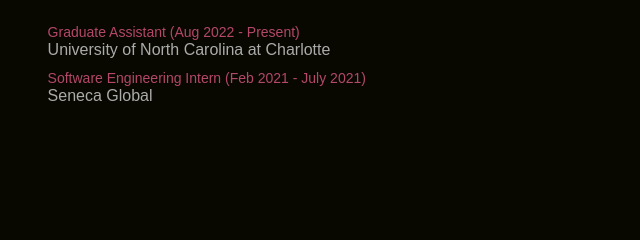
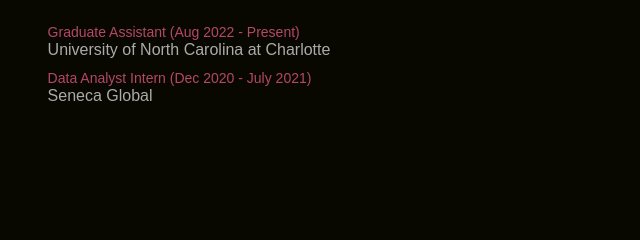
Before and after one commit to medhagitay/portfolio, a plain HTML site: page index.html in a window 1280 px wide. Both pictures are taken after a click on the element "Experience". Shown: the part 1161-1401 px from the top of the page, 490-1130 px from the left. Drawn offline with Linux system fonts and the light colour scheme.

Commit message:
change in date

```diff
--- a/index.html
+++ b/index.html
@@ -60,7 +60,7 @@
                         <div class="tab-contents" id="experience">
                             <ul>
                                 <li> <span> Graduate Assistant (Aug 2022 - Present)</span><br>University of North Carolina at Charlotte</li>
-                                <li> <span> Software Engineering Intern    (Feb 2021 - July 2021)</span><br>Seneca Global<br></li>
+                                <li> <span> Data Analyst Intern    (Dec 2020 - July 2021)</span><br>Seneca Global<br></li>
                             </ul>
                         </div>
                         <div class="tab-contents" id="educations" >
```
